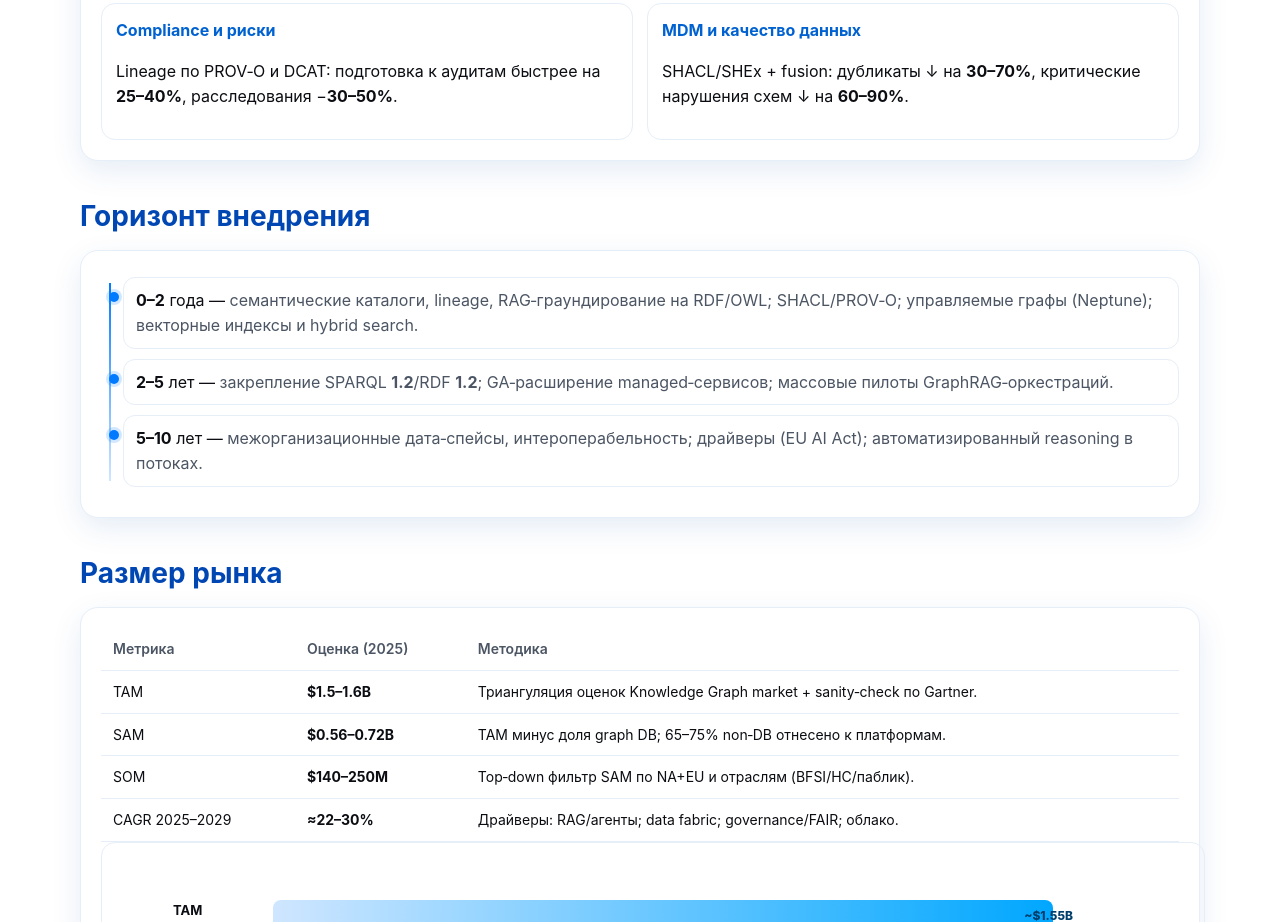
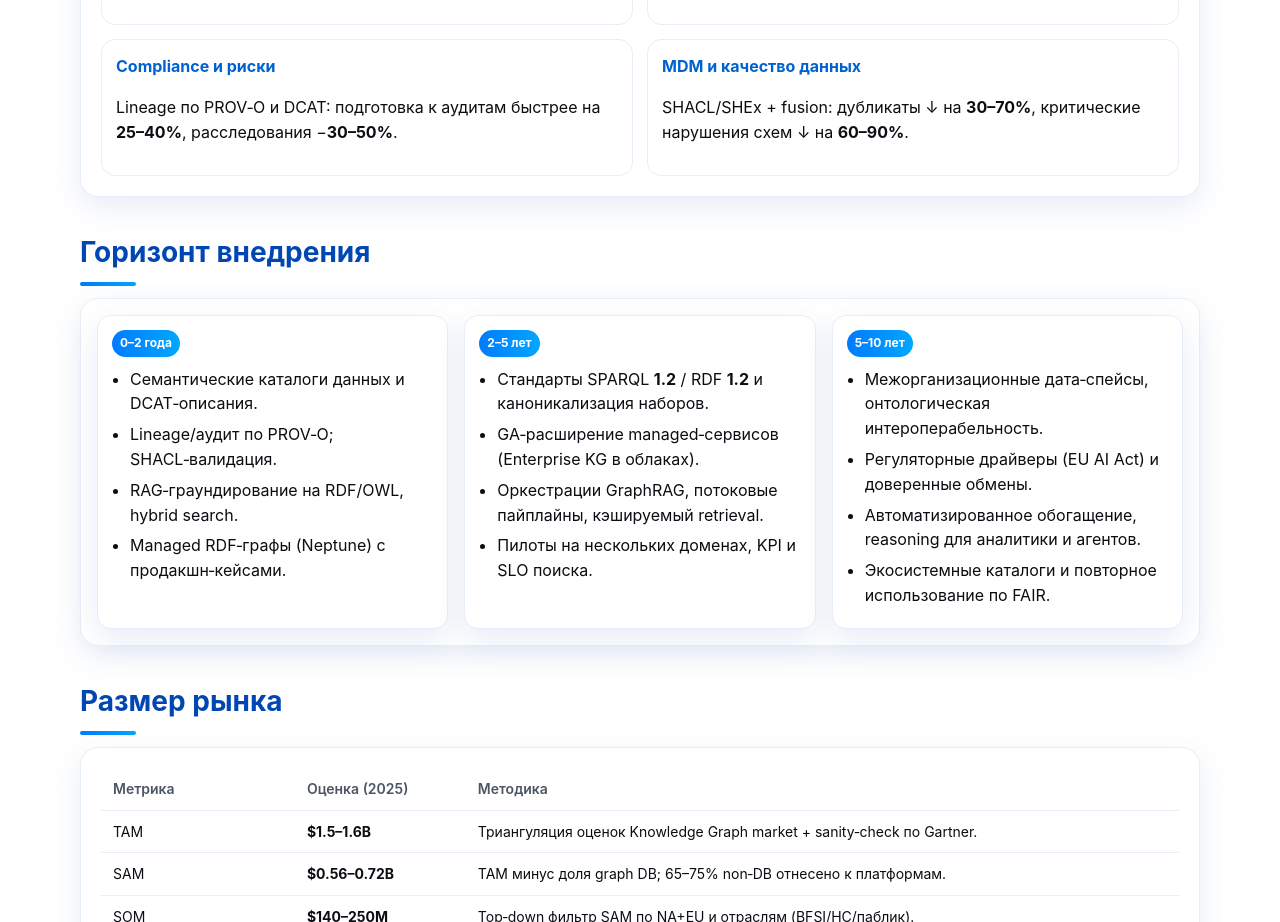
Before and after one commit to Dakimes/tech.digest, a plain HTML site: page index.html in a window 1280 px wide. Shown: the part 1878-2800 px from the top of the page. Drawn offline with Linux system fonts and the light colour scheme.

Commit message:
Add files via upload

```diff
--- a/index.html
+++ b/index.html
@@ -46,10 +46,25 @@
     .chips{ display:flex; flex-wrap:wrap; gap:10px; }
     .chip{ background:#fff; border:1.8px solid var(--blue-2); color:var(--blue-3); padding:8px 10px; border-radius:10px; font-size:13px; font-weight:600; }
 
+    /* ROADMAP вместо вертикальной таймлинии */
+    .roadmap{ position:relative; padding:16px; background:#fff; border:1px solid var(--line); border-radius:var(--radius); }
+    .roadmap-grid{ display:grid; grid-template-columns: repeat(3, 1fr); gap:16px; }
+    .phase{ position:relative; background:#fff; border:1px solid var(--line); border-radius:14px; padding:14px; box-shadow: var(--shadow); }
+    .phase h3{ margin:0 0 10px; font-size:16px; color:var(--blue-3); display:flex; align-items:center; gap:8px; }
+    .phase h3 .pill{ display:inline-block; padding:4px 8px; border-radius:999px; background:linear-gradient(90deg, var(--blue-2), var(--blue-1)); color:#fff; font-size:12px; font-weight:700; }
+    .phase ul{ margin:0; padding-left:18px; }
+    .phase li{ margin:6px 0; }
+    .arrow{display:none;} .arrow:after{display:none;}
+
+    @media (max-width: 880px){
+      .roadmap-grid{ grid-template-columns:1fr; }
+      .arrow{ display:none; }
+    }
+
     .timeline{ position:relative; padding-left:22px; }
     .timeline:before{ content:""; position:absolute; left:8px; top:6px; bottom:6px; width:2px; background: linear-gradient(180deg, var(--blue-2), var(--blue-5)); }
     .tl-item{ position:relative; padding:10px 12px; margin: 6px 0 10px; border-radius: 12px; background:#fff; border:1px solid var(--line); }
-    .tl-item:before{ content:""; position:absolute; left:-15px; top:14px; width:10px; height:10px; border-radius:50%; background:var(--blue-2); box-shadow:0 0 0 3px rgba(0,123,255,.18); }
+    .tl-item:before{ content:""; position:absolute; left:-15px; top:50%; transform: translateY(-50%); width:10px; height:10px; border-radius:50%; background:var(--blue-2); box-shadow:0 0 0 3px rgba(0,123,255,.18); }
     .muted{ color:var(--muted); }
 
     .cards{ display:grid; grid-template-columns:repeat(2, minmax(0,1fr)); gap:14px; }
@@ -91,7 +106,13 @@
       .cards{ grid-template-columns:1fr; }
       .source-list{ columns: 1; }
     }
-  </style>
+    /* Акцент под заголовками секций */
+    h2::after{ content:""; display:block; width:56px; height:4px; background: linear-gradient(90deg, var(--blue-2), var(--blue-1)); border-radius:2px; margin-top:8px; }
+
+    /* Небольшой hover для чипсов */
+    .chip:hover{ border-color: var(--blue-1); box-shadow: 0 2px 8px rgba(0, 123, 255, .12); }
+
+</style>
 </head>
 <body>
   <div class="wrap">
@@ -193,11 +214,37 @@
     </section>
 
     <h2>Горизонт внедрения</h2>
-    <section>
-      <div class="timeline">
-        <div class="tl-item"><strong>0–2</strong> года — <span class="muted">семантические каталоги, lineage, RAG‑граундирование на RDF/OWL; SHACL/PROV‑O; управляемые графы (Neptune); векторные индексы и hybrid search.</span></div>
-        <div class="tl-item"><strong>2–5</strong> лет — <span class="muted">закрепление SPARQL&nbsp;<strong>1.2</strong>/RDF&nbsp;<strong>1.2</strong>; GA‑расширение managed‑сервисов; массовые пилоты GraphRAG‑оркестраций.</span></div>
-        <div class="tl-item"><strong>5–10</strong> лет — <span class="muted">межорганизационные дата‑спейсы, интероперабельность; драйверы (EU AI Act); автоматизированный reasoning в потоках.</span></div>
+    <section class="roadmap">
+      <div class="roadmap-grid">
+        <div class="phase">
+          <h3><span class="pill">0–2 года</span></h3>
+          <ul class="bullet">
+            <li>Семантические каталоги данных и DCAT‑описания.</li>
+            <li>Lineage/аудит по PROV‑O; SHACL‑валидация.</li>
+            <li>RAG‑граундирование на RDF/OWL, hybrid search.</li>
+            <li>Managed RDF‑графы (Neptune) с продакшн‑кейсами.</li>
+          </ul>
+
+        </div>
+        <div class="phase">
+          <h3><span class="pill">2–5 лет</span></h3>
+          <ul class="bullet">
+            <li>Стандарты SPARQL <strong>1.2</strong> / RDF <strong>1.2</strong> и каноникализация наборов.</li>
+            <li>GA‑расширение managed‑сервисов (Enterprise KG в облаках).</li>
+            <li>Оркестрации GraphRAG, потоковые пайплайны, кэшируемый retrieval.</li>
+            <li>Пилоты на нескольких доменах, KPI и SLO поиска.</li>
+          </ul>
+
+        </div>
+        <div class="phase">
+          <h3><span class="pill">5–10 лет</span></h3>
+          <ul class="bullet">
+            <li>Межорганизационные дата‑спейсы, онтологическая интероперабельность.</li>
+            <li>Регуляторные драйверы (EU AI Act) и доверенные обмены.</li>
+            <li>Автоматизированное обогащение, reasoning для аналитики и агентов.</li>
+            <li>Экосистемные каталоги и повторное использование по FAIR.</li>
+          </ul>
+        </div>
       </div>
     </section>
 
@@ -219,22 +266,28 @@
             <linearGradient id="g2" x1="0" x2="1"><stop offset="0%" stop-color="#9BC8FF"/><stop offset="100%" stop-color="#007BFF"/></linearGradient>
             <linearGradient id="g3" x1="0" x2="1"><stop offset="0%" stop-color="#7EB2FF"/><stop offset="100%" stop-color="#0047B3"/></linearGradient>
           </defs>
-          <!-- Полосы -->
+          <!-- Левые подписи категорий -->
           <g font-size="13" font-weight="700" fill="#0b0d12">
             <text x="20" y="60">TAM</text>
             <text x="20" y="130">SAM</text>
             <text x="20" y="200">SOM</text>
           </g>
-          <!-- Шкала справа для аккуратной компоновки -->
-          <rect x="120" y="45" width="780" height="30" rx="8" fill="url(#g1)"/>
-          <rect x="120" y="115" width="320" height="30" rx="8" fill="url(#g2)"/>
-          <rect x="120" y="185" width="97" height="30" rx="8" fill="url(#g3)"/>
 
-          <!-- Подписи значений на концах полос -->
-          <g font-size="12" font-weight="800" fill="#003F6B">
-            <text x="920" y="65" text-anchor="end">~$1.55B</text>
-            <text x="460" y="135" text-anchor="end">~$0.64B</text>
-            <text x="230" y="205" text-anchor="end">~$0.195B</text>
+          <!-- Столбчатые полосы (единый старт X) -->
+          <!-- Старт X и высота -->
+          <g>
+            <!-- Параметры графика -->
+            <!-- startX=160, barH=28, gap=70 -->
+            <rect x="160" y="46" width="760" height="28" rx="8" fill="url(#g1)"/>
+            <rect x="160" y="116" width="315" height="28" rx="8" fill="url(#g2)"/>
+            <rect x="160" y="186" width="96" height="28" rx="8" fill="url(#g3)"/>
+          </g>
+
+          <!-- Значения справа от полос (x = startX + width + 20) -->
+          <g font-size="12" font-weight="800" fill="#003F6B" text-anchor="start">
+            <text x="940" y="62">~$1.55B</text>
+            <text x="495" y="132">~$0.64B</text>
+            <text x="276" y="202">~$0.195B</text>
           </g>
         </svg>
         <div class="legend">
```
